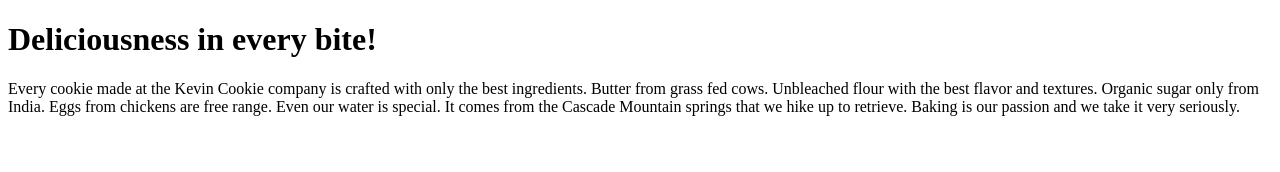
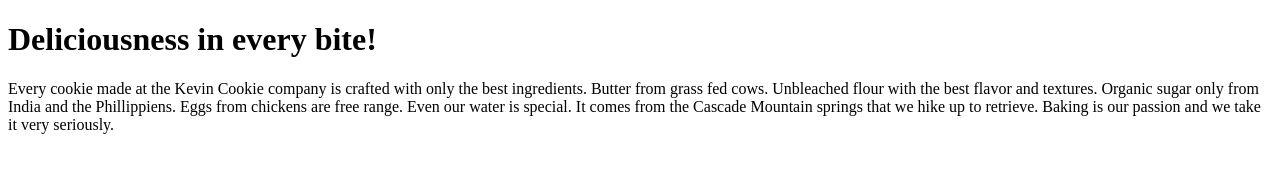
Before and after one commit to Karthikstrom/Gitrepo, a plain HTML site: page index.htm in a window 1280 px wide. Drawn offline with Linux system fonts and the light colour scheme.

Commit message:
Update index.htm

```diff
--- a/index.htm
+++ b/index.htm
@@ -4,7 +4,7 @@
 
 <h1>Deliciousness in every bite!</h1>
 
-<p>Every cookie made at the Kevin Cookie company is crafted with only the best ingredients. Butter from grass fed cows. Unbleached flour with the best flavor and textures. Organic sugar only from India. Eggs from chickens are free range. Even our water is special. It comes from the Cascade Mountain springs that we hike up to retrieve. Baking is our passion and we take it very seriously.</p>
+<p>Every cookie made at the Kevin Cookie company is crafted with only the best ingredients. Butter from grass fed cows. Unbleached flour with the best flavor and textures. Organic sugar only from India and the Phillippiens. Eggs from chickens are free range. Even our water is special. It comes from the Cascade Mountain springs that we hike up to retrieve. Baking is our passion and we take it very seriously.</p>
 
 
 </body>
```
